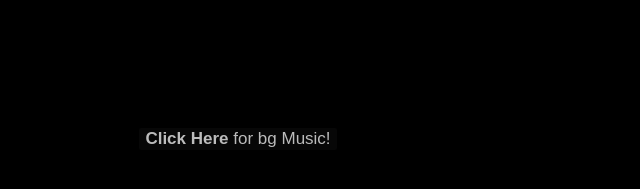
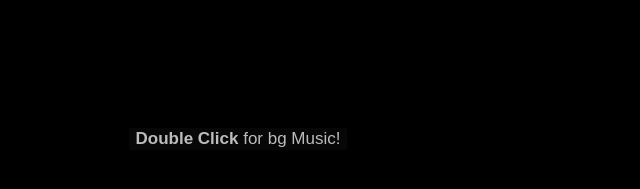
Before and after one commit to Iamnrhq/birthday, a website: page index.html in a window 1280 px wide. Shown: the top 189 px of the page, 402-1042 px from the left. Drawn offline with nearby package versions, Linux system fonts and the light colour scheme.

Commit message:
Update index.html

```diff
--- a/index.html
+++ b/index.html
@@ -21,7 +21,7 @@
     cursor: pointer;
     border-right: white;
     border: white;
-    font-size: 17px;" id="sendBtn"  onclick="document.getElementById('bg-music').play()"><b>Click Here</b> for bg Music!</button>
+    font-size: 17px;" id="sendBtn"  onclick="document.getElementById('bg-music').play()"><b>Double Click</b> for bg Music!</button>
 
 
 
```
